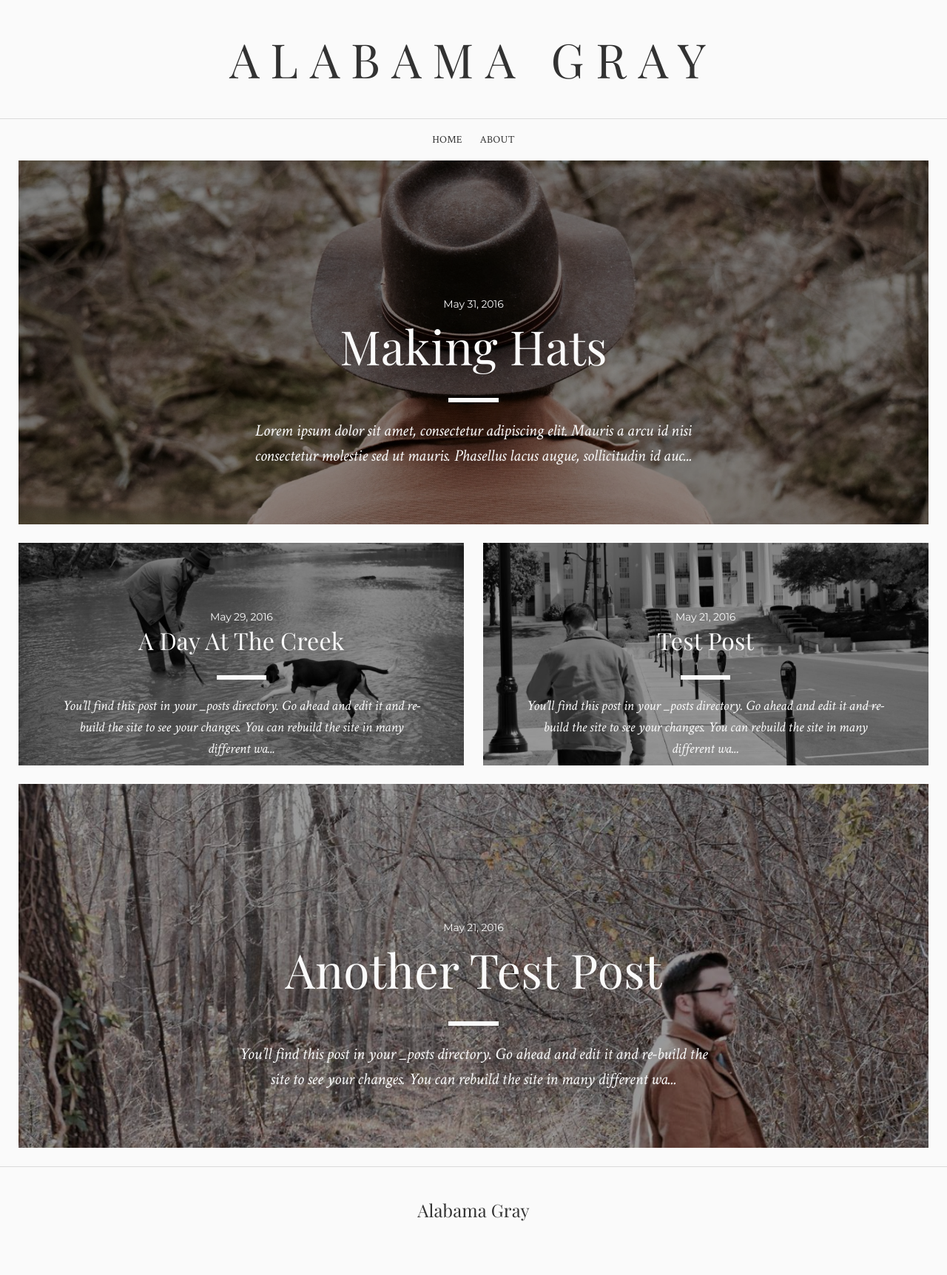
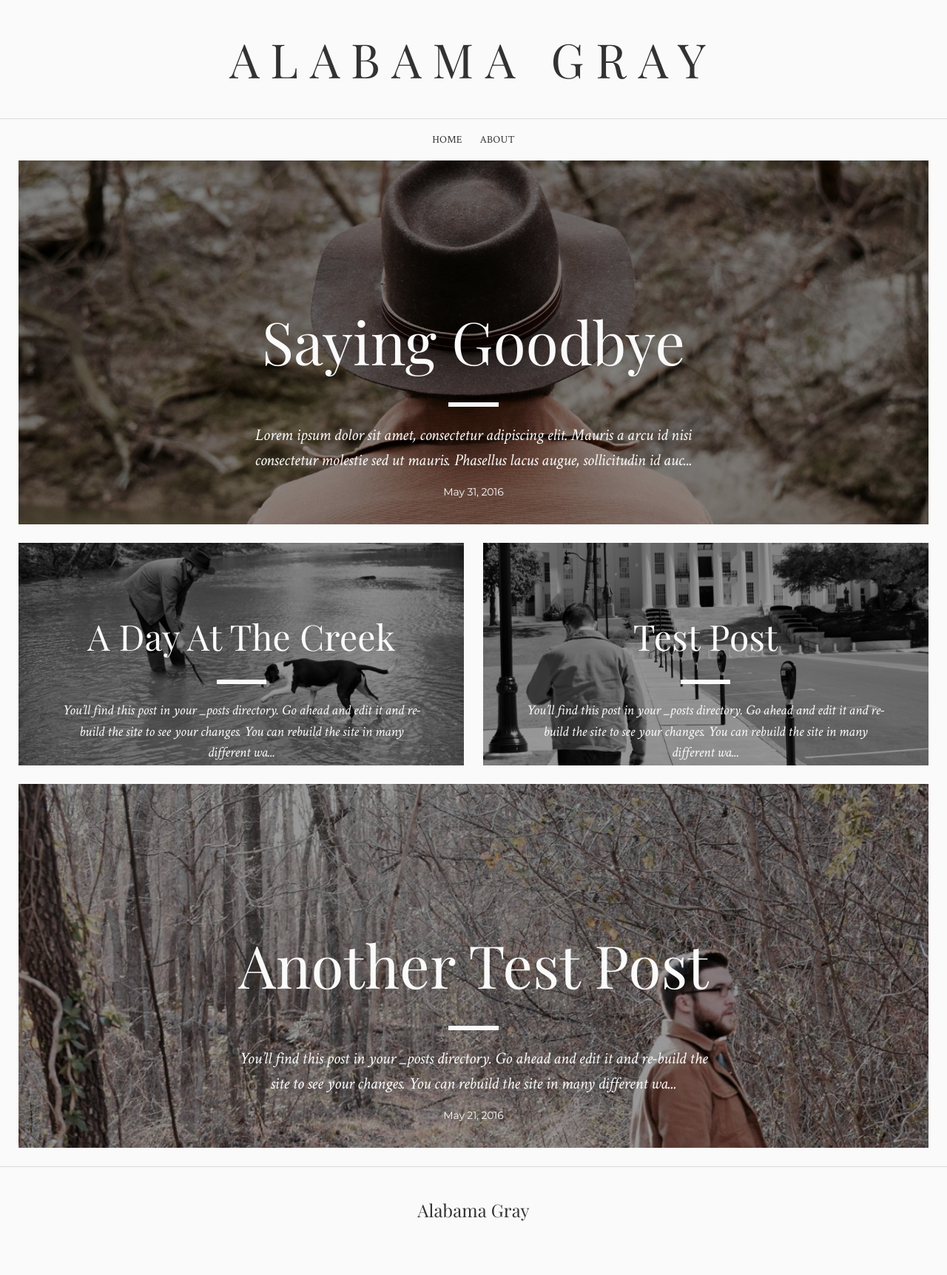
Before and after one commit to jtgry/blog, a Jekyll site: the page built from index.html, in a window 1280 px wide. Shown: the whole page at 74% size. Built offline with Jekyll 4.4.1, drawn with Linux system fonts in a browser that asks for light colours; nearby versions of some CDN libraries; some web fonts are replaced.

Commit message:
CSS updates

```diff
--- a/_includes/header.html
+++ b/_includes/header.html
@@ -1,8 +1,8 @@
 <header class="site-header">
-  <a class="site-title animated fadeIn" href="{{ site.baseurl }}/">{{ site.title }}</a>
+  <a class="site-title 1" href="{{ site.baseurl }}/">{{ site.title }}</a>
 </header>
 
-<nav class="site-nav">
+<nav class="site-nav 2">
   <div class="trigger">
     <a class="page-link" href="{{ site.baseurl }}/">Home</a>
     {% for my_page in site.pages %}
--- a/_layouts/post.html
+++ b/_layouts/post.html
@@ -3,7 +3,7 @@ layout: default
 ---
 <article class="post" itemscope itemtype="http://schema.org/BlogPosting">
   <header class="page-header" style="background-image:linear-gradient(rgba(0, 0, 0, 0.4), rgba(0, 0, 0, 0.4)), url({{ page.image_path }});">
-    <h1 class="page-title vertical 4">{{ page.title }}</h1>
+    <h1 class="page-title vertical 3">{{ page.title }}</h1>
   </header>
   <div class="post-content wrapper" itemprop="articleBody">
     {{ content }}
--- a/_posts/2016-05-30-making-hats.md
+++ b/_posts/2016-05-30-making-hats.md
@@ -1,6 +1,6 @@
 ---
 layout: post
-title: Making Hats
+title: Saying Goodbye
 date: 2016-05-31T00:42:00.000Z
 categories: jekyll
 image_path: /images/hickorycreek.jpg
--- a/_sass/_base.scss
+++ b/_sass/_base.scss
@@ -255,3 +255,6 @@ pre {
   display: table-cell;
   vertical-align: middle;
 }
+.hidden {
+  opacity:0
+}
--- a/_sass/_layout.scss
+++ b/_sass/_layout.scss
@@ -171,7 +171,7 @@
 }
 
 .post-item-title{
-    font-size: 2rem;
+    font-size: 3rem;
     margin: 0;
     margin-bottom: .1em;
     color: $white-color;
@@ -190,7 +190,7 @@
 }
 .post-item-excerpt {
   font-style: italic;
-  margin-bottom: -1em;
+  margin-bottom: .7em;
   font-size: 1.2rem;
   color: $white-color;
 }
@@ -231,7 +231,7 @@
   padding-bottom: 50%;
   margin: 0 auto;
   position: absolute;
-  background-color: rgba(0, 0, 0, 0.1);
+  background-color: rgba(0, 0, 0, 0.2);
   background-repeat: no-repeat;
   background-position: center center;
   background-attachment: scroll;
@@ -255,7 +255,7 @@
 }
 
 .post-item.featured .post-item-title{
-    font-size: 4rem;
+    font-size: 5rem;
 }
 .post-item.featured .post-item-excerpt {
   font-size: 1.4rem;
@@ -335,3 +335,69 @@
     margin: 0 auto;
     text-align: center;
 }
+
+/* ==========================================================================
+    Animated
+   ========================================================================== */
+ .animated.slow1 {
+   -webkit-animation-duration:1s;
+   -moz-animation-duration:1s;
+   -ms-animation-duration:1s;
+   -o-animation-duration:1s;
+   animation-duration:1s;
+   -webkit-animation-delay:.5s;
+   -moz-animation-delay:.5s;
+   -ms-animation-delay:.5s;
+   -o-animation-delay:.5s;
+   animation-delay:.5s
+ }
+
+ .animated.slow2 {
+   -webkit-animation-duration:1s;
+   -moz-animation-duration:1s;
+   -ms-animation-duration:1s;
+   -o-animation-duration:1s;
+   animation-duration:1s;
+   -webkit-animation-delay:.7s;
+   -moz-animation-delay:.7s;
+   -ms-animation-delay:.7s;
+   -o-animation-delay:.7s;
+   animation-delay:.7s;
+ }
+
+ .animated.slow3 {
+   -webkit-animation-duration:1s;
+   -moz-animation-duration:1s;
+   -ms-animation-duration:1s;
+   -o-animation-duration:1s;
+   animation-duration:1s;
+   -webkit-animation-delay:.9s;
+   -moz-animation-delay:.9s;
+   -ms-animation-delay:.9s;
+   -o-animation-delay:.9s;
+   animation-delay:.9s;
+ }
+ .animated.slow4 {
+   -webkit-animation-duration:1s;
+   -moz-animation-duration:1s;
+   -ms-animation-duration:1s;
+   -o-animation-duration:1s;
+   animation-duration:1s;
+   -webkit-animation-delay:1.1s;
+   -moz-animation-delay:1.1s;
+   -ms-animation-delay:1.1s;
+   -o-animation-delay:1.1s;
+   animation-delay:1.1s;
+ }
+ .animated.slow5 {
+   -webkit-animation-duration:1s;
+   -moz-animation-duration:1s;
+   -ms-animation-duration:1s;
+   -o-animation-duration:1s;
+   animation-duration:1s;
+   -webkit-animation-delay:1.3s;
+   -moz-animation-delay:1.3s;
+   -ms-animation-delay:1.3s;
+   -o-animation-delay:1.3s;
+   animation-delay:1.3s
+ }
--- a/index.html
+++ b/index.html
@@ -11,11 +11,11 @@ layout: default
             <div class="post-item-image" style="background-image: url({{ post.image_path }});">
               <div class="post-item-overlay"></div>
               <div class="post-item-container">
-                <div class="text-center wrapper animated fadeInUp">
-                    <p class="post-item-date">{{ post.date | date: '%B %d, %Y'}}</p>
+                <div class="text-center wrapper 5">
                     <h2 class="post-item-title">{{ post.title }}</h2>
                     <hr class="post-item-hr">
                     <p class="text-center post-item-excerpt">{{ post.excerpt | strip_html | strip_newlines | truncate: 160 }}</p>
+                    <p class="post-item-date">{{ post.date | date: '%B %d, %Y'}}</p>
                 </div>
               </div>
             </div>
--- a/js/scripts.js
+++ b/js/scripts.js
@@ -1,10 +1,10 @@
 $(document).ready(function () {
   var classes = ['1','2','3'];
-    $('.product-item').each(function(i) {
+    $('.post-item').each(function(i) {
         $(this).addClass(
           classes[Math.floor(Math.random()*classes.length)]);
     });
-    $('.half-column').each(function(i) {
+    $('.post-item .featured').each(function(i) {
         $(this).addClass(
           classes[Math.floor(Math.random()*classes.length)]);
     });
```
